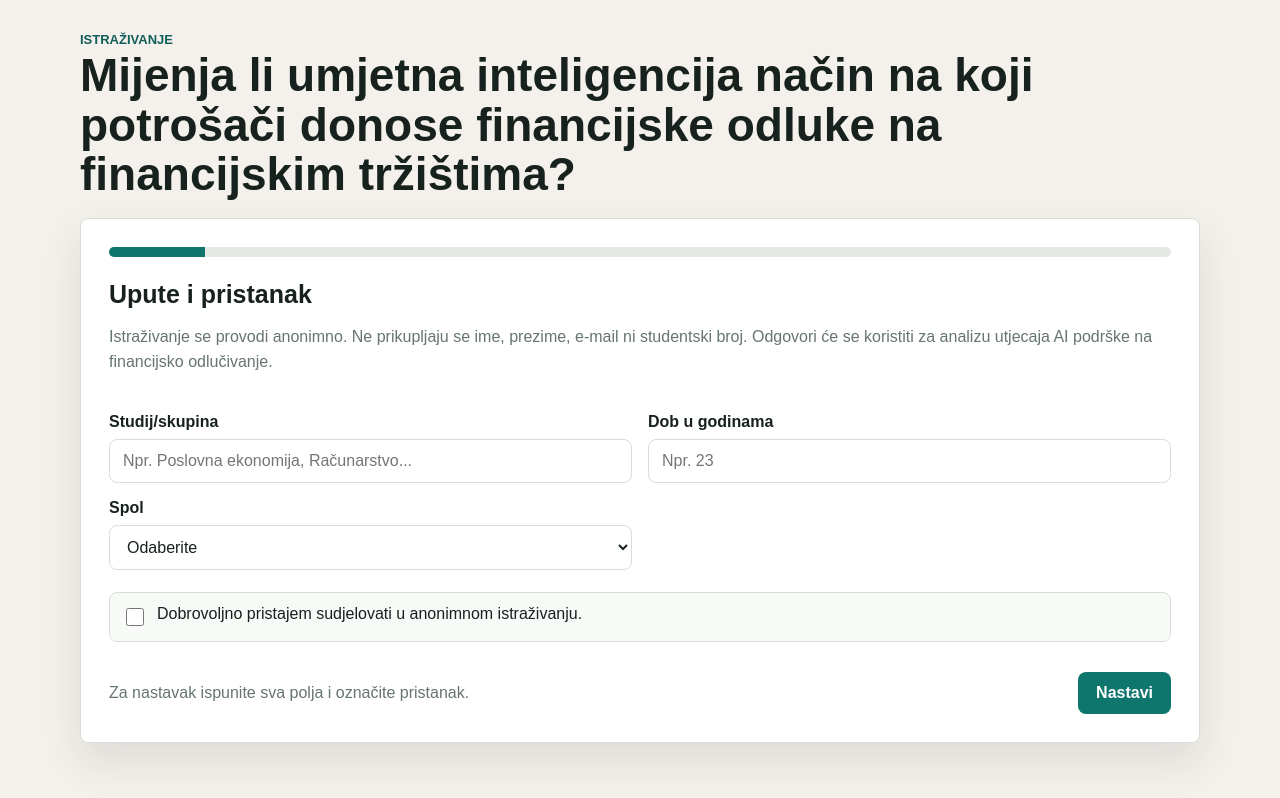
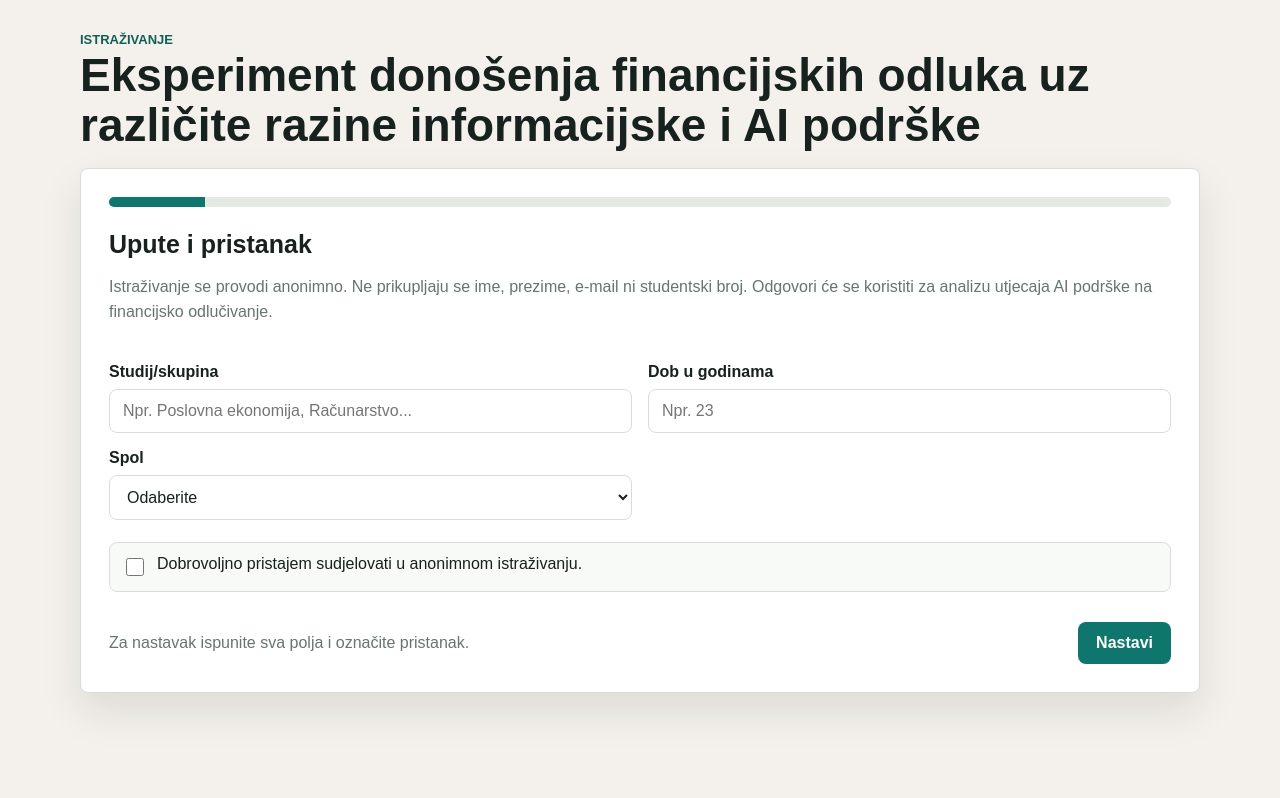
Before and after one commit to Lovre565/rad-ai-anketa, a Next.js app: page / in a window 1280 px wide. Built offline with nearby package versions, Linux system fonts and the light colour scheme.

Commit message:
Update experiment title

```diff
--- a/src/app/layout.tsx
+++ b/src/app/layout.tsx
@@ -2,7 +2,7 @@ import type { Metadata } from "next";
 import "./globals.css";
 
 export const metadata: Metadata = {
-  title: "Mijenja li umjetna inteligencija način na koji potrošači donose financijske odluke na financijskim tržištima?",
+  title: "Eksperiment donošenja financijskih odluka uz različite razine informacijske i AI podrške",
   description: "Web aplikacija za anketu i eksperiment o AI podršci u financijskom odlučivanju."
 };
 
--- a/src/app/page.tsx
+++ b/src/app/page.tsx
@@ -198,7 +198,7 @@ export default function HomePage() {
         <div className="topbar">
           <div className="brand">
             <span className="eyebrow">Istraživanje</span>
-            <h1>Mijenja li umjetna inteligencija način na koji potrošači donose financijske odluke na financijskim tržištima?</h1>
+            <h1>Eksperiment donošenja financijskih odluka uz različite razine informacijske i AI podrške</h1>
           </div>
         </div>
 
```
Also changed, not shown: 2 other files (tests, documents, lock files or other folders).
